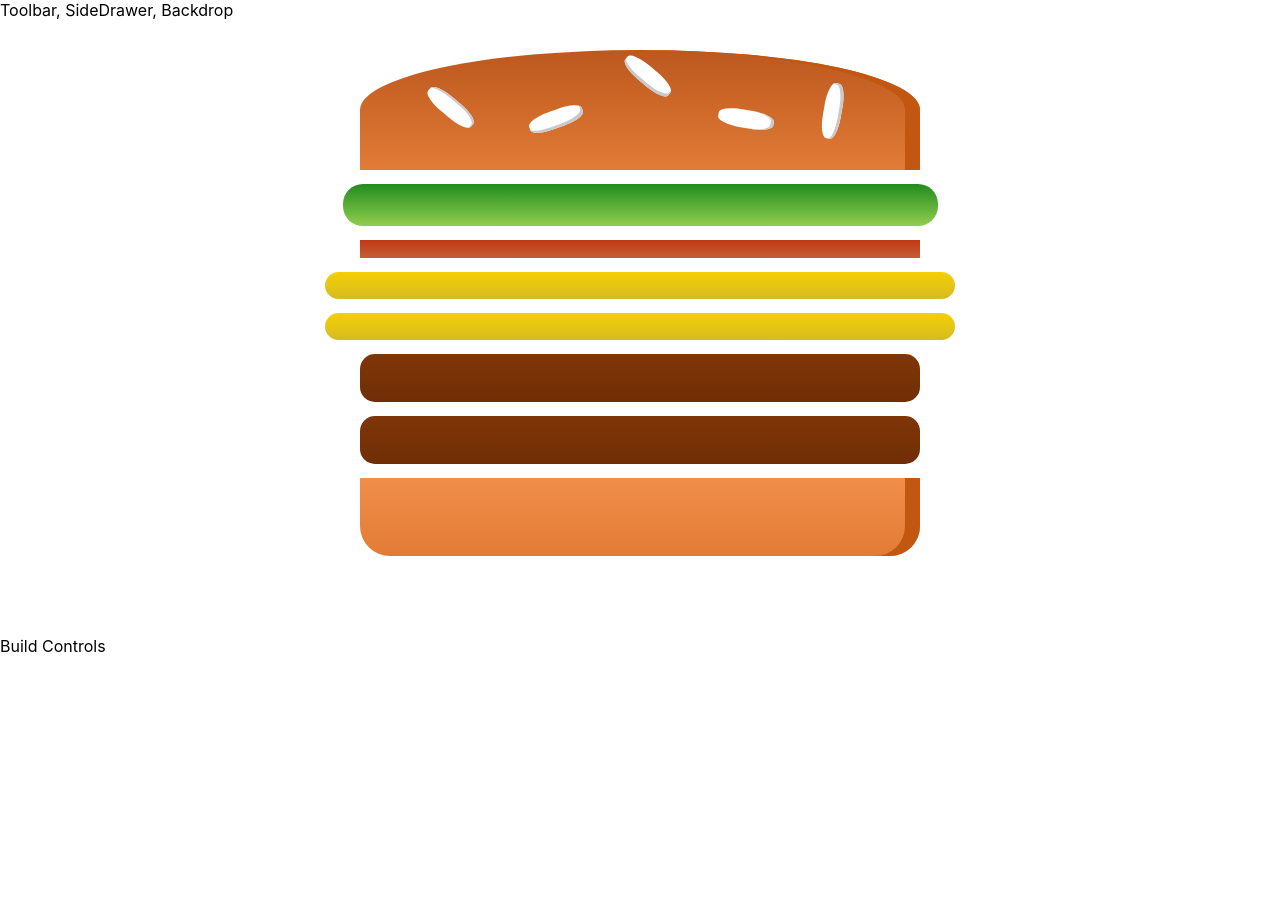
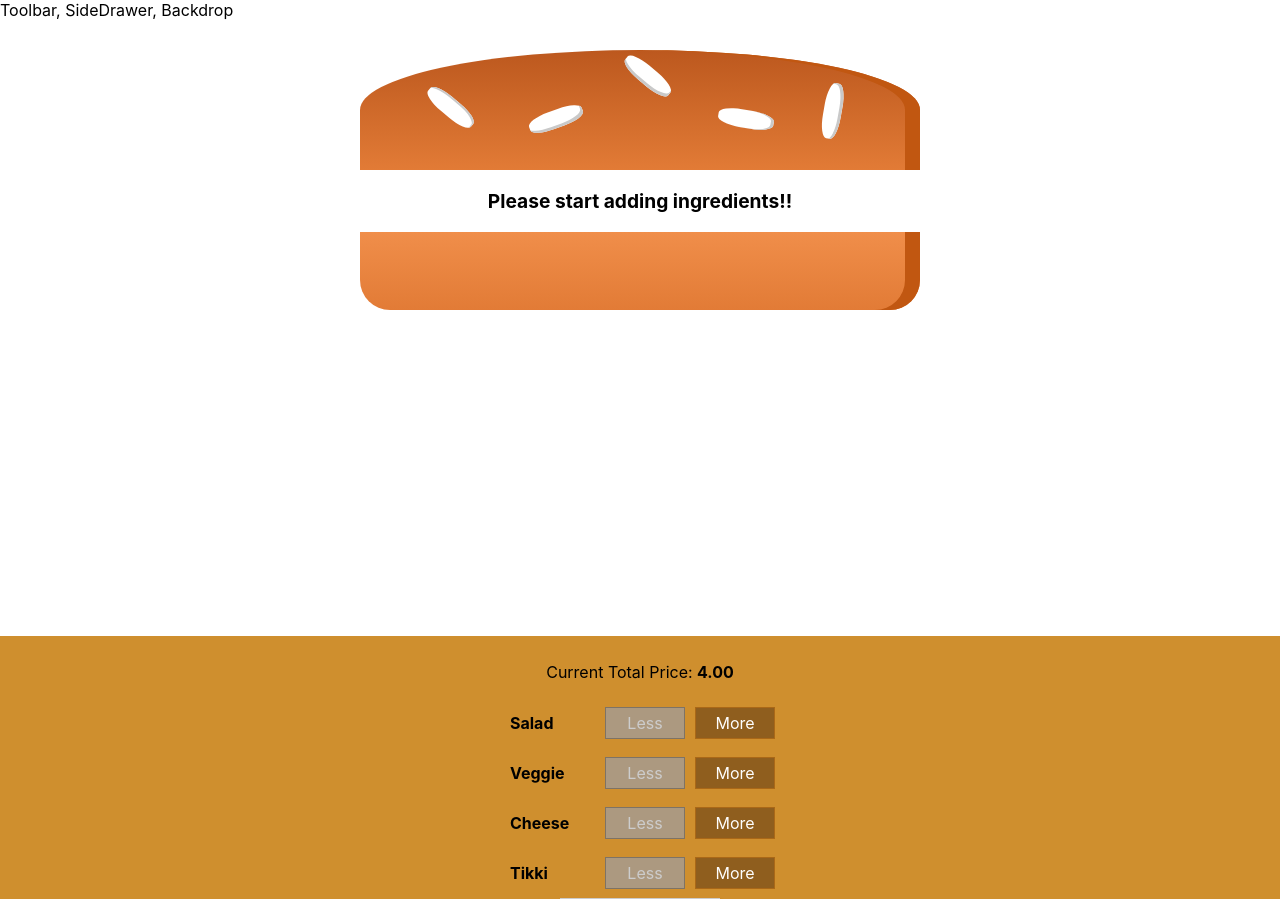
Before and after one commit to manish55600/Burger-Building-Rect-App, a React (Create React App) app: page / in a window 1280 px wide. Shown: the top 899 px of the page. Before the commit the page ends 800 px from the top, so only its background shows below. Built offline with nearby package versions, Linux system fonts and the light colour scheme.

Commit message:
Added buttons more,less to the burger, Order button added, Price total is also added to ingredients component, Button disable and enable modification logic also added

```diff
--- /dev/null
+++ b/src/components/Burger/BuildControls/BuildControl/BuildControl.js
@@ -0,0 +1,17 @@
+import React from 'react'
+import classes from './BuildControl.module.css'
+
+const buildControl = (props) => (
+    <div className={classes.BuildControl}>
+        <div className={classes.Label}>{props.label}</div>
+        <button
+            className={classes.Less}
+            onClick={props.removed}
+            disabled={props.disabled}>Less</button>
+        <button
+            className={classes.More}
+            onClick={props.added}>More</button>
+    </div>
+)
+
+export default buildControl
--- /dev/null
+++ b/src/components/Burger/BuildControls/BuildControl/BuildControl.module.css
@@ -0,0 +1,58 @@
+.BuildControl {
+    display: flex;
+    justify-content: space-between;
+    align-items: center;
+    margin: 5px 0;
+}
+
+.BuildControl button {
+    display: block;
+    font: inherit;
+    padding: 5px;
+    margin: 0 5px;
+    width: 80px;
+    border: 1px solid #AA6817;
+    cursor: pointer;
+    outline: none;
+}
+
+.BuildControl button:disabled {
+    background-color: #AC9980;
+    border: 1px solid #7E7365;
+    color: #ccc;
+    cursor: default;
+}
+
+.BuildControl button:hover:disabled {
+    background-color: #AC9980;
+    color: #ccc;
+    cursor: not-allowed;
+}
+
+.Label {
+    padding: 10px;
+    font-weight: bold;
+    width: 80px;
+}
+
+.BuildControl .Less {
+    background-color: #D39952;
+    color: white;
+}
+
+.BuildControl .More {
+    background-color: #8F5E1E;
+    color: white;
+}
+
+.BuildControl .Less:hover,
+.BuildControl .Less:active {
+    background-color: #DAA972;
+    color: white;
+}
+
+.BuildControl .More:hover,
+.BuildControl .More:active {
+    background-color: #99703F;
+    color: white;
+}
--- /dev/null
+++ b/src/components/Burger/BuildControls/BuildControls.js
@@ -0,0 +1,30 @@
+import React from 'react'
+import classes from './BuildControls.module.css'
+import BuildControl from './BuildControl/BuildControl'
+
+const controls = [
+    { label : 'Salad', type : 'salad' },
+    { label : 'Veggie', type : 'veggie' },
+    { label : 'Cheese', type : 'cheese' },
+    { label : 'Tikki', type : 'tikki' }
+];
+
+const buildControls = (props) => (
+    <div className={classes.BuildControls}>
+        <p>Current Total Price: <strong>{props.price.toFixed(2)}</strong></p>
+        {controls.map(ctrl => (
+            <BuildControl
+                key={ctrl.label}
+                label={ctrl.label}
+                type={ctrl.type}
+                added={() => props.ingredientAdded(ctrl.type)}
+                removed={() => props.ingredientRemoved(ctrl.type)}
+                disabled ={props.disabled[ctrl.type]} />
+        ))}
+        <button
+            className={classes.OrderButton}
+            disabled={!props.purchasable}>Order Now</button>
+    </div>
+)
+
+export default buildControls
--- /dev/null
+++ b/src/components/Burger/BuildControls/BuildControls.module.css
@@ -0,0 +1,51 @@
+.BuildControls {
+    width: 100%;
+    background-color: #CF8F2E;
+    display: flex;
+    flex-flow: column;
+    align-items: center;
+    box-shadow: 0 2px 1px #ccc;
+    margin: auto;
+    padding: 10px 0;
+}
+
+.OrderButton {
+    background-color: #DAD735;
+    outline: none;
+    cursor: pointer;
+    border: 1px solid #966909;
+    color: #966909;
+    font-family: inherit;
+    font-size: 1.2em;
+    padding: 15px 30px;
+    box-shadow: 2px 2px 2px #966909;
+}
+
+.OrderButton:hover, .OrderButton:active {
+    background-color: #A0DB41;
+    border: 1px solid #966909;
+    color: #966909;
+}
+
+.OrderButton:disabled {
+    background-color: #C7C6C6;
+    cursor: not-allowed;
+    border: 1px solid #ccc;
+    color: #888888;
+}
+
+.OrderButton:not(:disabled) {
+    animation: enable 0.3s linear;
+}
+
+@keyframes enable {
+    0% {
+        transform: scale(1);
+    }
+    60% {
+        transform: scale(1.1);
+    }
+    100% {
+        transform: scale(1);
+    }
+}
--- a/src/components/Burger/Burger.js
+++ b/src/components/Burger/Burger.js
@@ -3,12 +3,20 @@
 import BurgerIngredient from './BurgerIngredient/BurgerIngredient'
 
 const burger = (props) => {
-    const transformedIngredients = Object.keys(props.ingredients)
+    let transformedIngredients = Object.keys(props.ingredients)
         .map(igKey => {
             return [...Array(props.ingredients[igKey])].map((_, i) => {
                return <BurgerIngredient key={igKey + i} type={igKey} />
             })
         })
+        .reduce((arr, el) => {
+            return arr.concat(el)
+        }, [])
+
+    if (transformedIngredients.length === 0) {
+        transformedIngredients = <p>Please start adding ingredients!!</p>
+    }
+
     return (
         <div className={classes.Burger}>
             <BurgerIngredient type="bread-top"/>
--- a/src/containers/BurgerBuilder/BurgerBuilder.js
+++ b/src/containers/BurgerBuilder/BurgerBuilder.js
@@ -1,22 +1,86 @@
 import React, { Component } from "react";
 import Aux from '../../hoc/Auxiliary'
 import Burger from '../../components/Burger/Burger'
+import BuildControls from '../../components/Burger/BuildControls/BuildControls'
+
+const ingredientPrices = {
+    salad : 0.5,
+    cheese : 2,
+    tikki : 2,
+    veggie : 1.5
+}
 
 class BurgerBuilder extends Component {
     state = {
         ingredients: {
-            salad: 1,
-            veggie: 1,
-            cheese: 2,
-            tikki: 2
+            salad: 0,
+            veggie: 0,
+            cheese: 0,
+            tikki: 0
+        },
+        totalPrice: 4,
+        purchasable: false
+    }
+
+    updatePurchaseState (ingredients) {
+        const sum = Object.keys(ingredients).map(igKey => {
+            return ingredients[igKey]
+        }).reduce((sum, el) => {
+            return sum + el
+        } , 0)
+
+        this.setState({purchasable: sum > 0})
+    }
+
+    addIngredientHandler = (type) => {
+        const oldCount = this.state.ingredients[type]
+        const updatedCount = oldCount + 1
+        const updatedIngredient = {
+            ...this.state.ingredients
         }
+        updatedIngredient[type] = updatedCount
+        const priceAddition = ingredientPrices[type]
+        const oldPrice = this.state.totalPrice
+        const newPrice = oldPrice + priceAddition
+        this.setState({ totalPrice : newPrice, ingredients : updatedIngredient })
+        this.updatePurchaseState(updatedIngredient)
+    }
+
+    removeIngredientHandler = (type) => {
+        const oldCount = this.state.ingredients[type]
+        if ( oldCount <= 0 ) {
+            return;
+        }
+        const updatedCount = oldCount - 1
+        const updatedIngredient = {
+            ...this.state.ingredients
+        }
+        updatedIngredient[type] = updatedCount
+        const priceSubtraction = ingredientPrices[type]
+        const oldPrice = this.state.totalPrice
+        const newPrice = oldPrice - priceSubtraction
+        this.setState({ totalPrice : newPrice, ingredients : updatedIngredient })
+        this.updatePurchaseState(updatedIngredient)
     }
 
     render () {
+        const disableInfo = {
+            ...this.state.ingredients
+        }
+
+        for ( let key in disableInfo ) {
+            disableInfo[key] = disableInfo[key] <= 0
+        }
+
         return (
             <Aux>
-                <Burger ingredients={this.state.ingredients}/>
-                <div>Build Controls</div>
+                <Burger ingredients={this.state.ingredients} />
+                <BuildControls
+                   ingredientAdded = {this.addIngredientHandler}
+                   ingredientRemoved = {this.removeIngredientHandler}
+                   disabled = {disableInfo}
+                   price = {this.state.totalPrice}
+                   purchasable = {this.state.purchasable} />
             </Aux>
         )
     }
```
